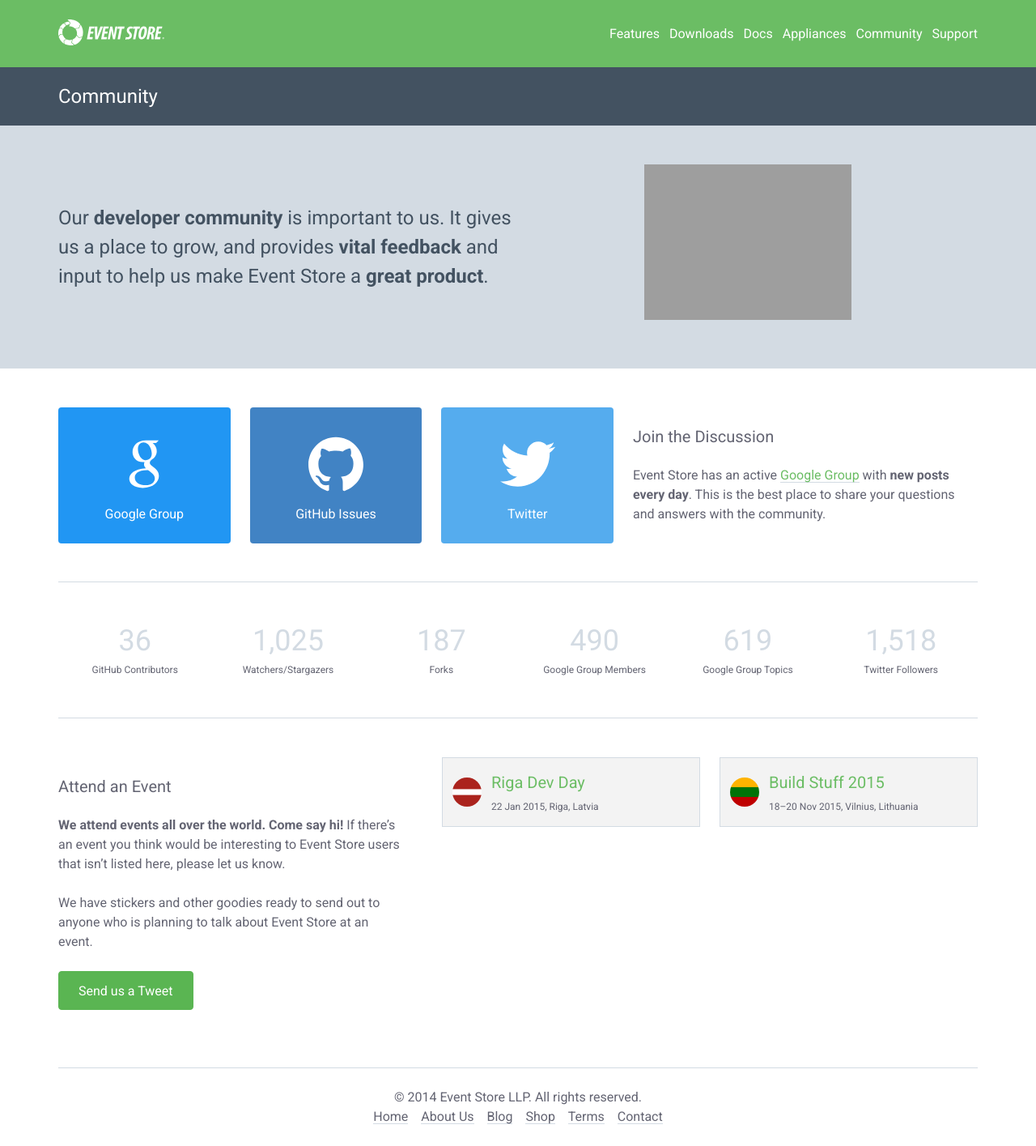
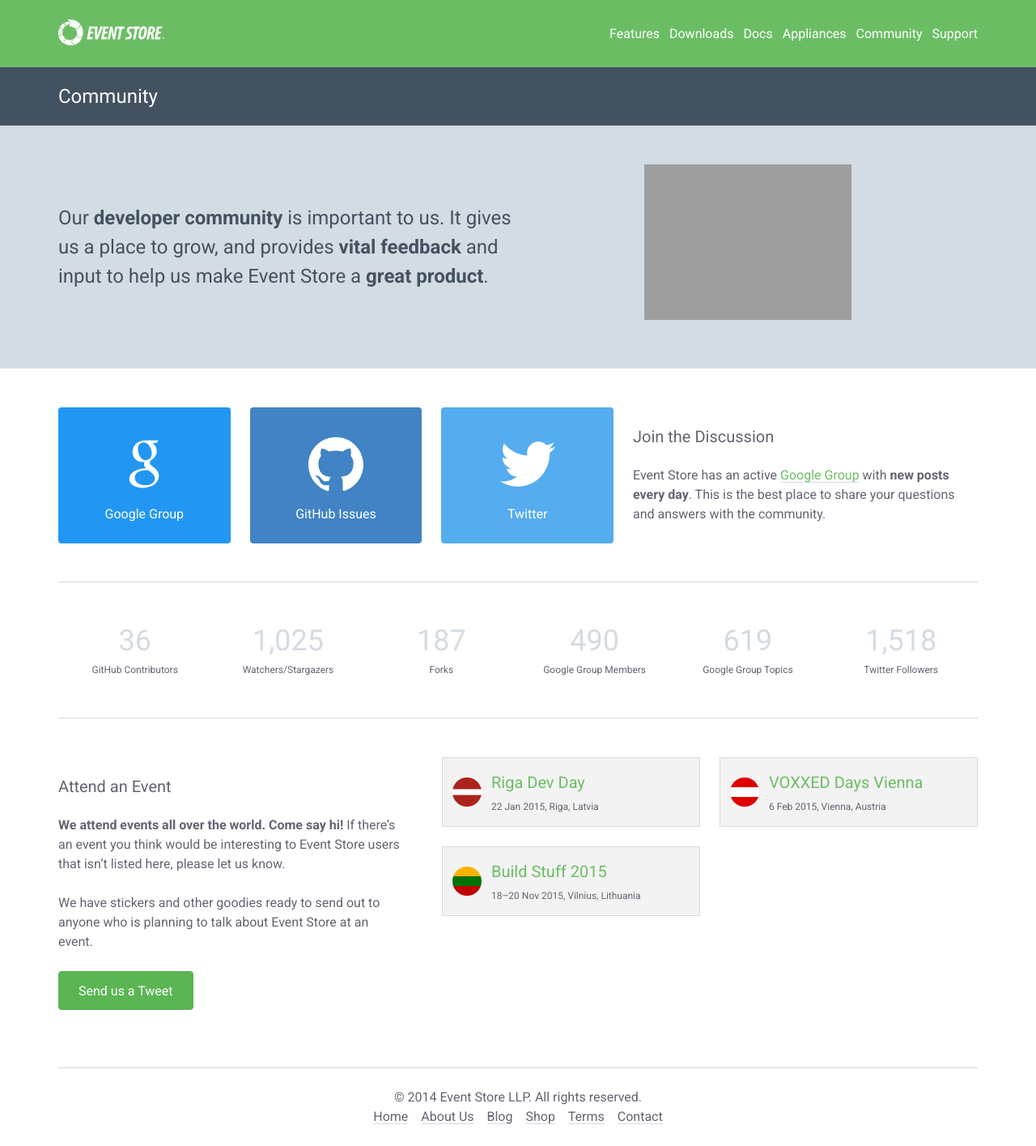
Before and after one commit to sandboxorg/geteventstore.com, a Jekyll site: the page built from community/index.html, in a window 1280 px wide. Shown: the whole page at 81% size. Built offline with Jekyll 4.4.1, drawn with Linux system fonts in a browser that asks for light colours; nearby versions of some CDN libraries; Markdown is read by kramdown in place of the engine named in the settings.

Commit message:
Added VOXXED Days Vienna

```diff
--- a/_data/events.json
+++ b/_data/events.json
@@ -5,6 +5,12 @@
             "url": "http://rigadevday.lv",
             "info": "22 Jan 2015, Riga, Latvia",
             "countrycode": "lv"
+        },
+        {
+            "name": "VOXXED Days Vienna",
+            "url": "https://www.voxxed.com/days-vienna15",
+            "info": "6 Feb 2015, Vienna, Austria",
+            "countrycode": "at"
         },
         {
             "name": "Build Stuff 2015",
```
